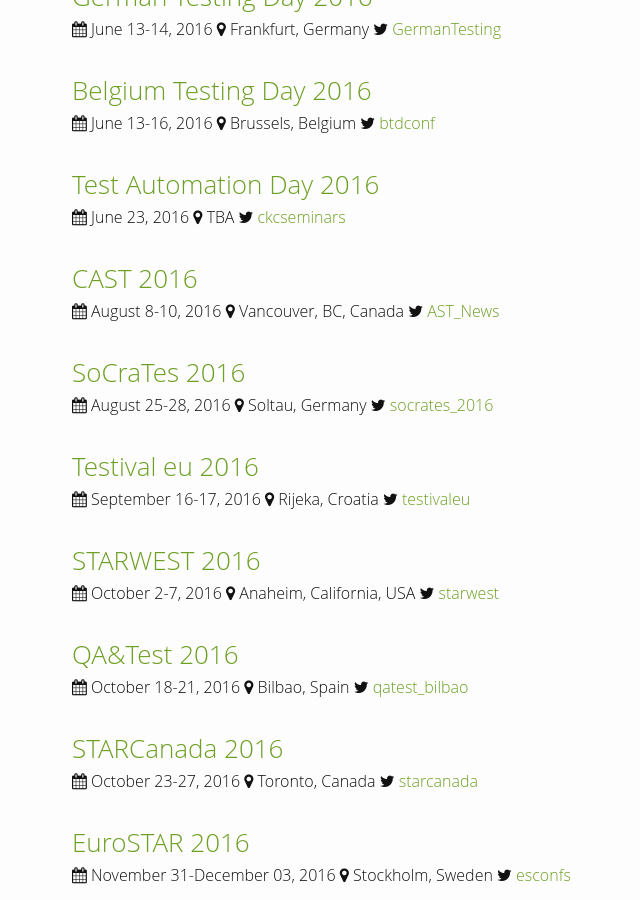
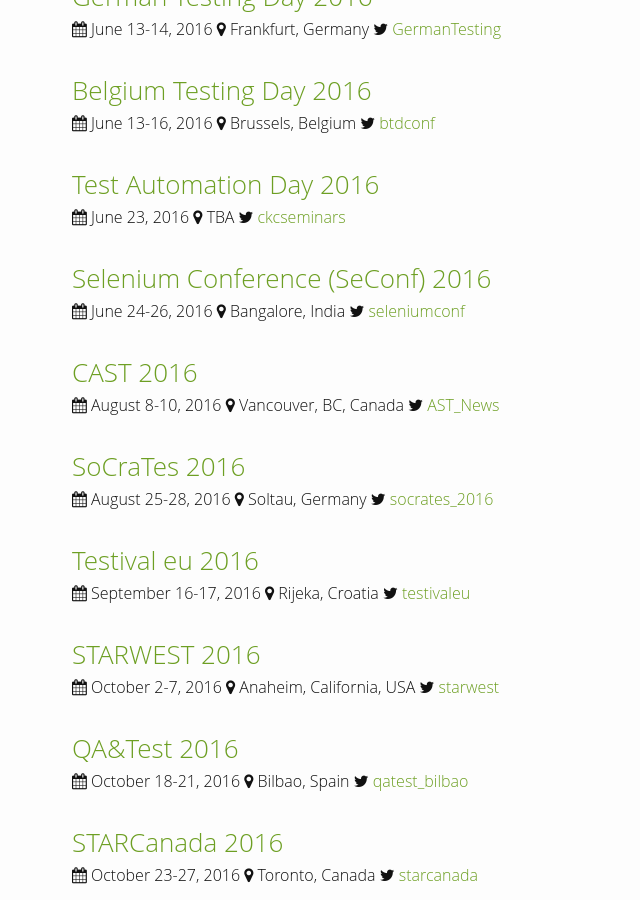
Before and after one commit to TestingConferences/testingconferences.github.io, a Jekyll site: the page built from index.html, in a window 1280 px wide and 900 px high, scrolled down 2435 px. Shown: the whole window, without its empty margins (198-838 px from the left). Built offline with Jekyll 4.4.1, drawn with Linux system fonts in a browser that asks for light colours.

Commit message:
Added SeConf 2016

```diff
--- a/_data/current.yml
+++ b/_data/current.yml
@@ -159,6 +159,12 @@
   url: http://www.testautomationday.com/
   twitter: ckcseminars
 
+- name: Selenium Conference (SeConf) 2016
+  location: Bangalore, India
+  dates: "June 24-26, 2016"
+  url: http://2016.seleniumconf.in/
+  twitter: seleniumconf
+
 - name: CAST 2016
   location: Vancouver, BC, Canada
   dates: "August 8-10, 2016"
```
